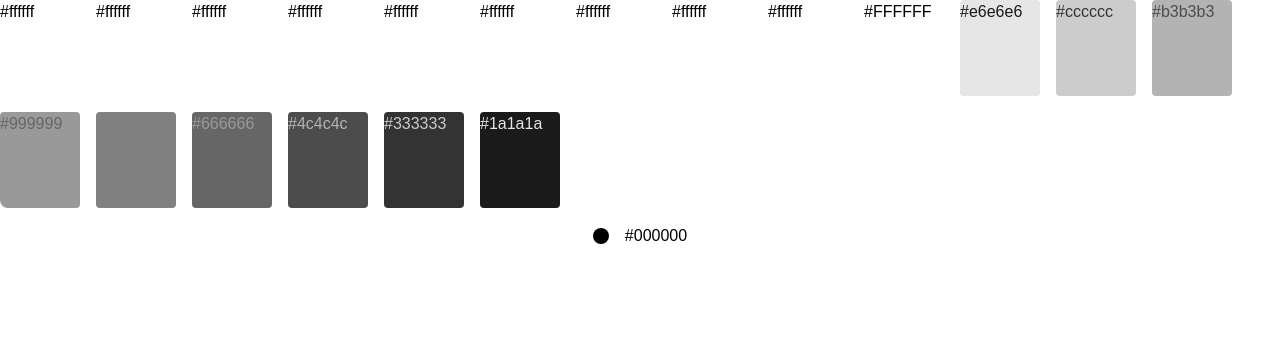
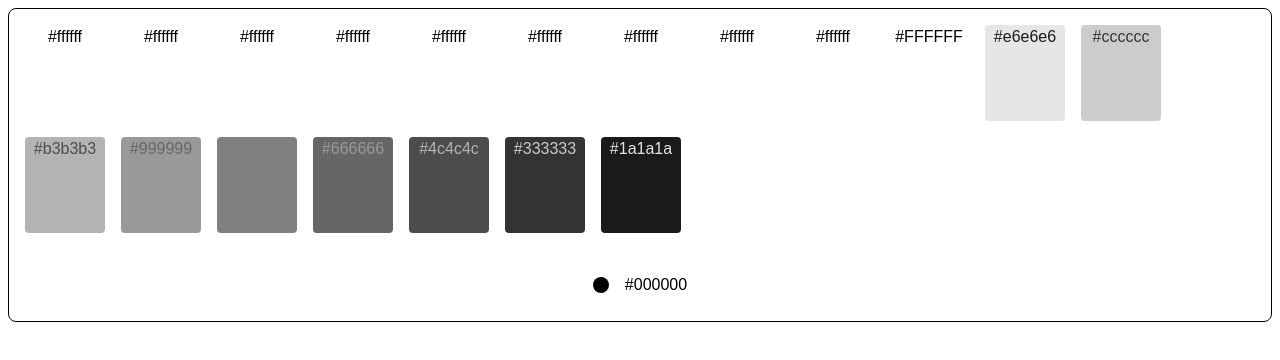
Before and after one commit to denisso/colors, a Next.js app: page / in a window 1280 px wide. Shown: the top 360 px of the page. Built offline with nearby package versions, Linux system fonts and the light colour scheme.

Commit message:
style: стилизация main контейнера

```diff
--- a/app/page.tsx
+++ b/app/page.tsx
@@ -1,11 +1,11 @@
 import { ColorPicker } from "@/widgets/color-picker";
-
+import { Container } from "@/shared/ui/layout";
 export default function Home() {
   return (
-    <div className="flex min-h-screen items-center justify-cente">
-      <main className="flex min-h-screen w-full flex-col items-center justify-between">
+    <Container className="min-h-screen justify-center" >
+      <main className="flex w-full flex-col items-center justify-between max-w-7xl">
         <ColorPicker />
       </main>
-    </div>
+    </Container>
   );
 }
--- a/shared/lib/color/make-shades-with-rgb.ts
+++ b/shared/lib/color/make-shades-with-rgb.ts
@@ -37,9 +37,9 @@ export const makeShadesFromRGB = (hex: string, n: number) => {
   const result: ColorShared[] = [];
   const step = 1 / n;
   for (let i = 1; i < n; i++) {
-    result.push(rgbLight(baseColor, 1 -step * i));
+    result.push(rgbLight(baseColor, 1 - step * i));
   }
-  result.push(baseColor)
+  result.push(baseColor);
   for (let i = 1; i < n; i++) {
     result.push(rgbDark(baseColor, step * i));
   }
--- a/shared/ui/layout/wrapper/wrapper.tsx
+++ b/shared/ui/layout/wrapper/wrapper.tsx
@@ -19,6 +19,11 @@ const Wrapper = ({ children, className, border }: Props) => {
   );
 };
 
+/**
+ * только rounded
+ * @param param0
+ * @returns
+ */
 export const Box = ({ children, className, ...rest }: Props) => {
   return (
     <Wrapper className={cn(className, "rounded-sm")} {...rest}>
@@ -29,7 +34,7 @@ export const Box = ({ children, className, ...rest }: Props) => {
 
 export const Container = ({ children, className, ...rest }: Props) => {
   return (
-    <Wrapper className={cn(className, "rounded-lg")} {...rest}>
+    <Wrapper className={cn(className, "rounded-lg p-2")} {...rest}>
       {children}
     </Wrapper>
   );
--- a/widgets/color-picker/color-picker.tsx
+++ b/widgets/color-picker/color-picker.tsx
@@ -9,7 +9,7 @@ export const ColorPicker = () => {
   // почти как контекст только без перерисовок
   const ref = React.useRef<(arg: string) => void>(null);
   return (
-    <Container className="items-center flex-col">
+    <Container className="items-center flex-col" border>
       <Colors cbRef={ref} />
       <Container>
         <InputColor cbRef={ref} />
--- a/widgets/shade/shade.tsx
+++ b/widgets/shade/shade.tsx
@@ -1,13 +1,17 @@
 "use client";
 import { Box } from "@/shared/ui/layout";
 import type { ColorShared } from "@/shared/types";
+import clsx from "clsx";
 
 type Props = { color: ColorShared; className: string };
 
 export const Color = ({ color, className }: Props) => {
   return (
     <Box>
-      <div style={{ backgroundColor: color.hex }} className={className}>
+      <div
+        style={{ backgroundColor: color.hex }}
+        className={clsx(className, "flex justify-center")}
+      >
         <span className="text-white mix-blend-difference">{color.hex}</span>
       </div>
     </Box>
```
